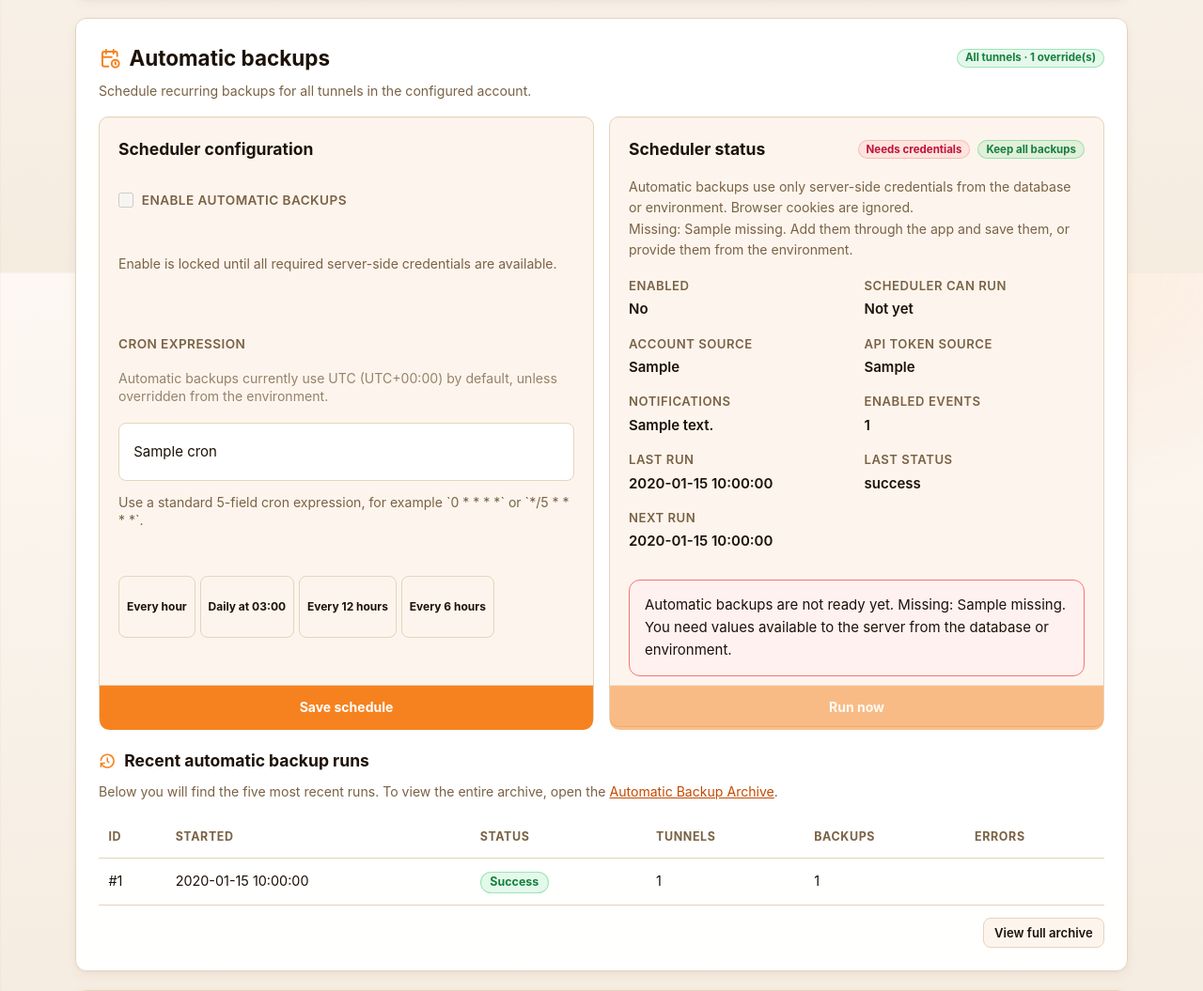
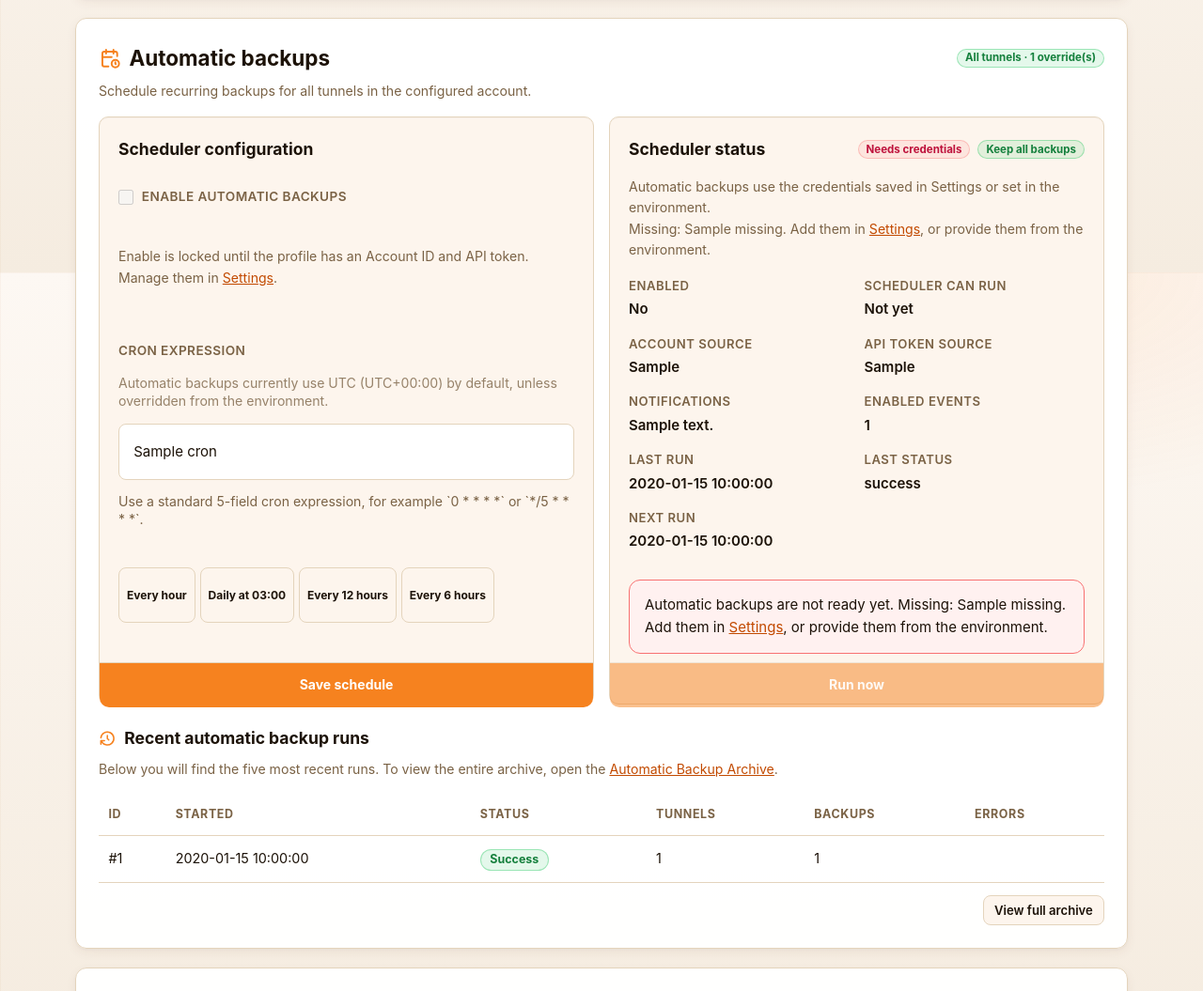
Before and after one commit to gioxx/TikkaMasala, a Python web app: template app/templates/index.html in a window 1280 px wide. Shown: the part 1310-2365 px from the top of the page at 94% size. Run offline with Jinja, Linux system fonts and the light colour scheme; the template is opened without the code that fills it: most values are stand-ins (such as "Sample title", 1, 10 or a date in 2020).

Commit message:
fix: point missing-credential hints to Settings instead of cookies

```diff
--- a/app/scheduler.py
+++ b/app/scheduler.py
@@ -150,9 +150,9 @@ def get_auto_backup_prerequisites(profile_id: int) -> dict[str, Any]:
     api_token_source = get_server_api_token_source(profile_id)
     missing_items: list[str] = []
     if not account_id:
-        missing_items.append("Server-side Account ID")
+        missing_items.append("Account ID")
     if not api_token:
-        missing_items.append("Server-side API token")
+        missing_items.append("API token")
     return {
         "account_id_available": bool(account_id),
         "account_id_source": account_source,
--- a/app/templates/index.html
+++ b/app/templates/index.html
@@ -284,7 +284,7 @@
               </label>
               {% if not auto_backup.prereqs.ready and not auto_backup.enabled %}
               <p class="hint">
-                Enable is locked until all required server-side credentials are available.
+                Enable is locked until the profile has an Account ID and API token. Manage them in <a href="/settings">Settings</a>.
               </p>
               {% endif %}
               <label>
@@ -324,19 +324,17 @@
               {% if auto_backup.prereqs.ready %}
               <div class="server-readiness-item">
                 <span class="hint">
-                  Automatic backups use only server-side credentials from the database or environment.
-                  Browser cookies are ignored.<br>
-                  Server-side credentials are available. Account ID comes from {{ auto_backup.prereqs.account_id_source or 'unknown source' }},
+                  Automatic backups use the credentials saved in <a href="/settings">Settings</a> or set in the environment.<br>
+                  Credentials are available. Account ID comes from {{ auto_backup.prereqs.account_id_source or 'unknown source' }},
                   API token comes from {{ auto_backup.prereqs.api_token_source or 'unknown source' }}.
                 </span>
               </div>
               {% else %}
               <div class="server-readiness-item">
                 <span class="hint">
-                  Automatic backups use only server-side credentials from the database or environment.
-                  Browser cookies are ignored.<br>
+                  Automatic backups use the credentials saved in Settings or set in the environment.<br>
                   Missing: {{ auto_backup.prereqs.missing_items | join(', ') }}.
-                  Add them through the app and save them, or provide them from the environment.
+                  Add them in <a href="/settings">Settings</a>, or provide them from the environment.
                 </span>
               </div>
               {% endif %}
@@ -395,7 +393,7 @@
             <section class="notice error inline-notice">
               Automatic backups are not ready yet.
               Missing: {{ auto_backup.prereqs.missing_items | join(', ') }}.
-              You need values available to the server from the database or environment.
+              Add them in <a href="/settings">Settings</a>, or provide them from the environment.
             </section>
             {% endif %}
             <form method="post" action="/auto-backup/run" class="auto-backup-footer-form">
--- a/app/templates/tunnel_filters.html
+++ b/app/templates/tunnel_filters.html
@@ -25,9 +25,9 @@
 
         {% if not prereqs.ready %}
         <section class="notice error top-gap">
-          Server-side credentials are required to load the tunnel list.
+          Credentials are required to load the tunnel list.
           Missing: {{ prereqs.missing_items | join(', ') }}.
-          Add them through the app and save them, or provide them from the environment.
+          Add them in <a href="/settings">Settings</a>, or provide them from the environment.
         </section>
         {% elif load_error %}
         <section class="notice error top-gap">{{ load_error }}</section>
```
Also changed, not shown: tests/test_dashboard_credentials.py (+11 -0 lines).
